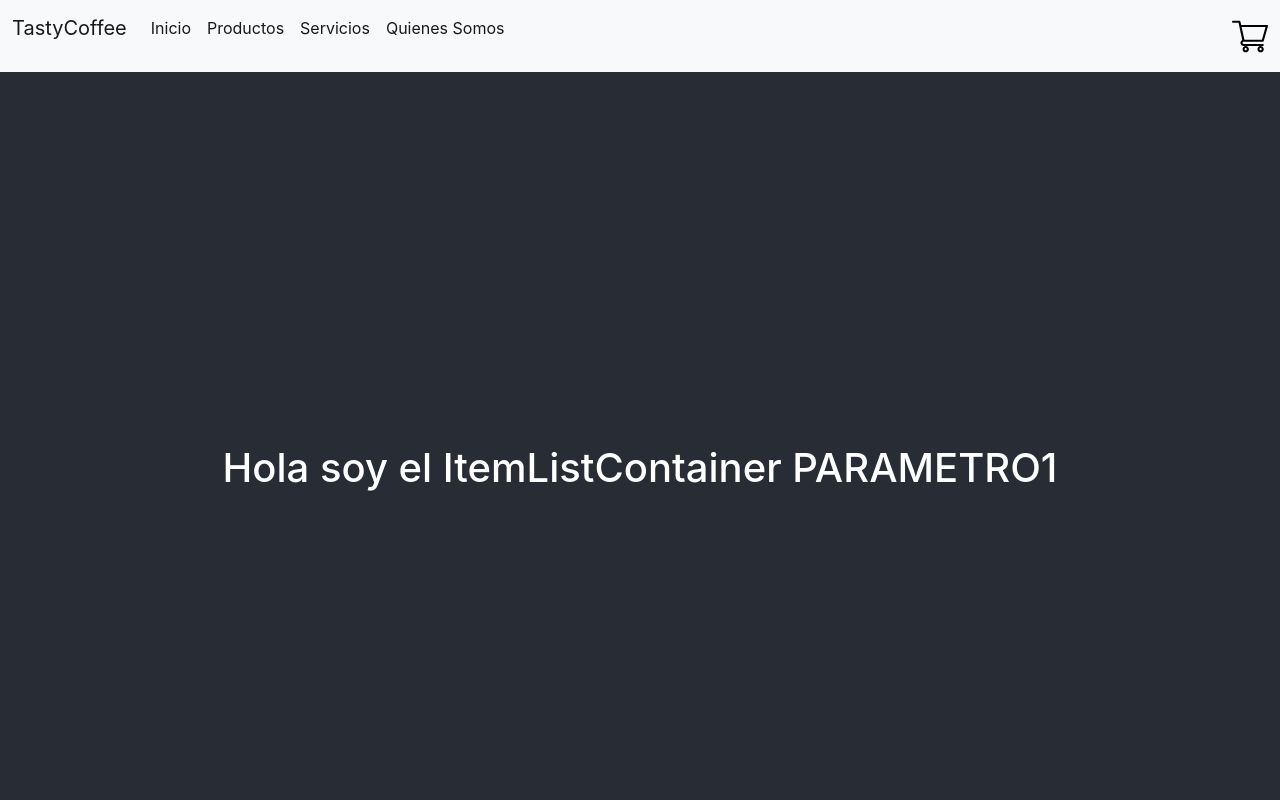
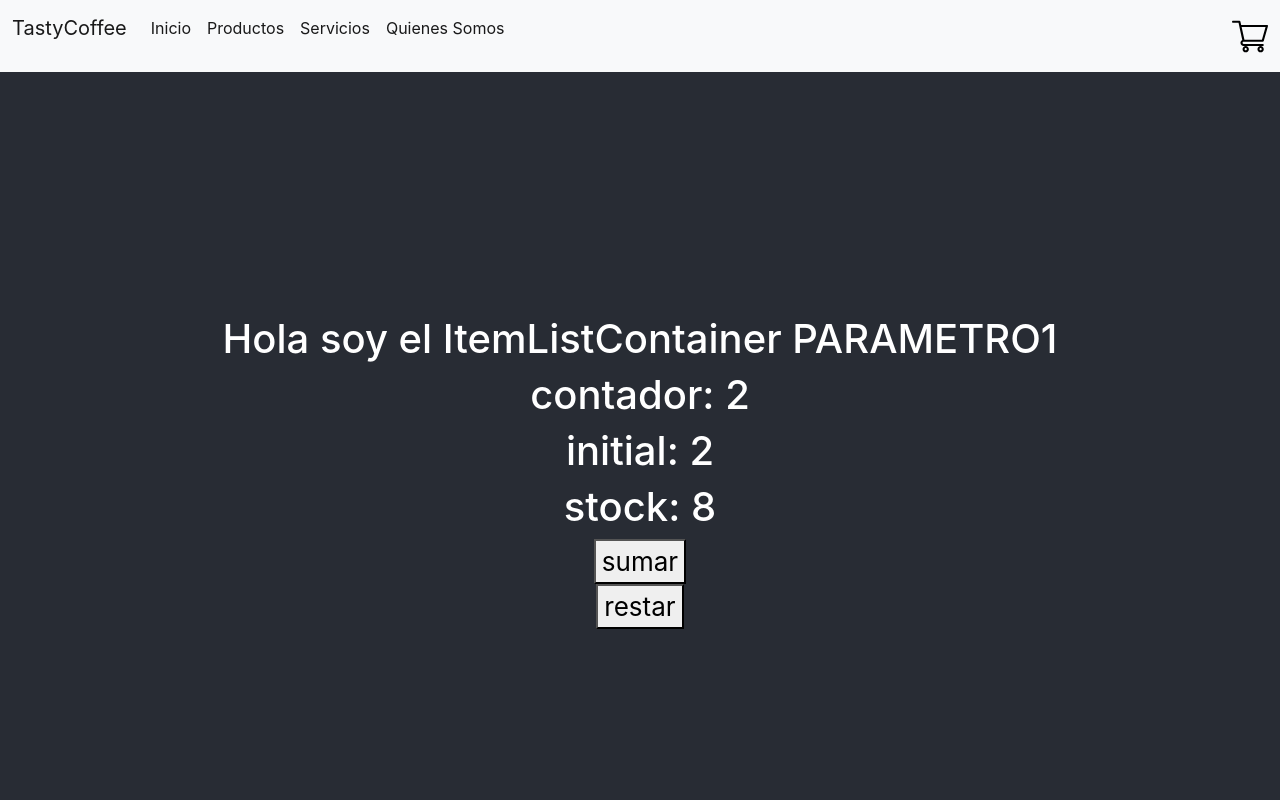
Before and after one commit to marianopadularrosa1/glowing-chainsaw, a React (Create React App) app: page / in a window 1280 px wide. Shown: the top 800 px of the page. Built offline with nearby package versions, Linux system fonts and the light colour scheme.

Commit message:
ItemCount

```diff
--- a/src/App.js
+++ b/src/App.js
@@ -1,9 +1,9 @@
 
 import './App.css';
 import NavBar from './components/NavBar.js';
-import CardComponent from './components/CardComponent';
 import Footer from './components/Footer';
 import ItemListContainer from './components/ItemListContainer.js';
+import ItemCount from './components/ItemCount';
 
 function App() {
   return (
@@ -11,9 +11,10 @@ function App() {
       <NavBar/>
       <header className="App-header">
       <ItemListContainer greetings={'PARAMETRO1'}/>
+      <ItemCount stock={8} initial={2}/>
       </header>
       <section>
-        <h1>Hola soy h1</h1>
+        <h1>Section</h1>
       </section>
       <Footer nombre="Tasty Coffee"/>
     </div>
--- a/src/components/Count.js
+++ b/src/components/Count.js
@@ -3,5 +3,5 @@
 // un componente que no tiene estado
 // que solo recibe unas propiedades y las pinta
 export default function Count(props){
-    return <h3>yo soy un componente bruto {props.count}</h3>
+    return <h3>Count= {props.count}</h3>
 }
--- /dev/null
+++ b/src/components/ItemCount.js
@@ -0,0 +1,24 @@
+import React, { useState, useEffect } from "react";
+import Button from "./button";
+
+export default function ItemCount(props) {
+  const [count, setCount] = useState(props.initial);
+  const [initial] = useState(props.initial);
+  const [stock] = useState(props.stock);
+
+  useEffect(() => {
+    //console.log("aca soy un componentDidMount", count);
+    if(count>=stock){setCount(stock);}
+    if(count<=0){setCount(0);}
+  }, [count,initial,stock]);
+
+  return (
+    <React.Fragment>
+      <h1>contador: {count}</h1>
+      <h1>initial: {initial}</h1>
+      <h1>stock: {stock}</h1>
+      <Button text="sumar" cuandohagoClick={() => setCount(count + 1)} />
+      <Button text="restar" cuandohagoClick={() => setCount(count - 1)} />
+    </React.Fragment>
+  );
+}
--- /dev/null
+++ b/src/components/button.js
@@ -0,0 +1,7 @@
+export default function Button(props) {
+    return (
+      <button onClick={() => props.cuandohagoClick()}>
+        {props.text}
+      </button>
+    );
+  }
```
Also changed, not shown: src/components/CardComponentHooks.js (added, +24 -0 lines), src/components/ClickCounter.jsx (added, +23 -0 lines).
